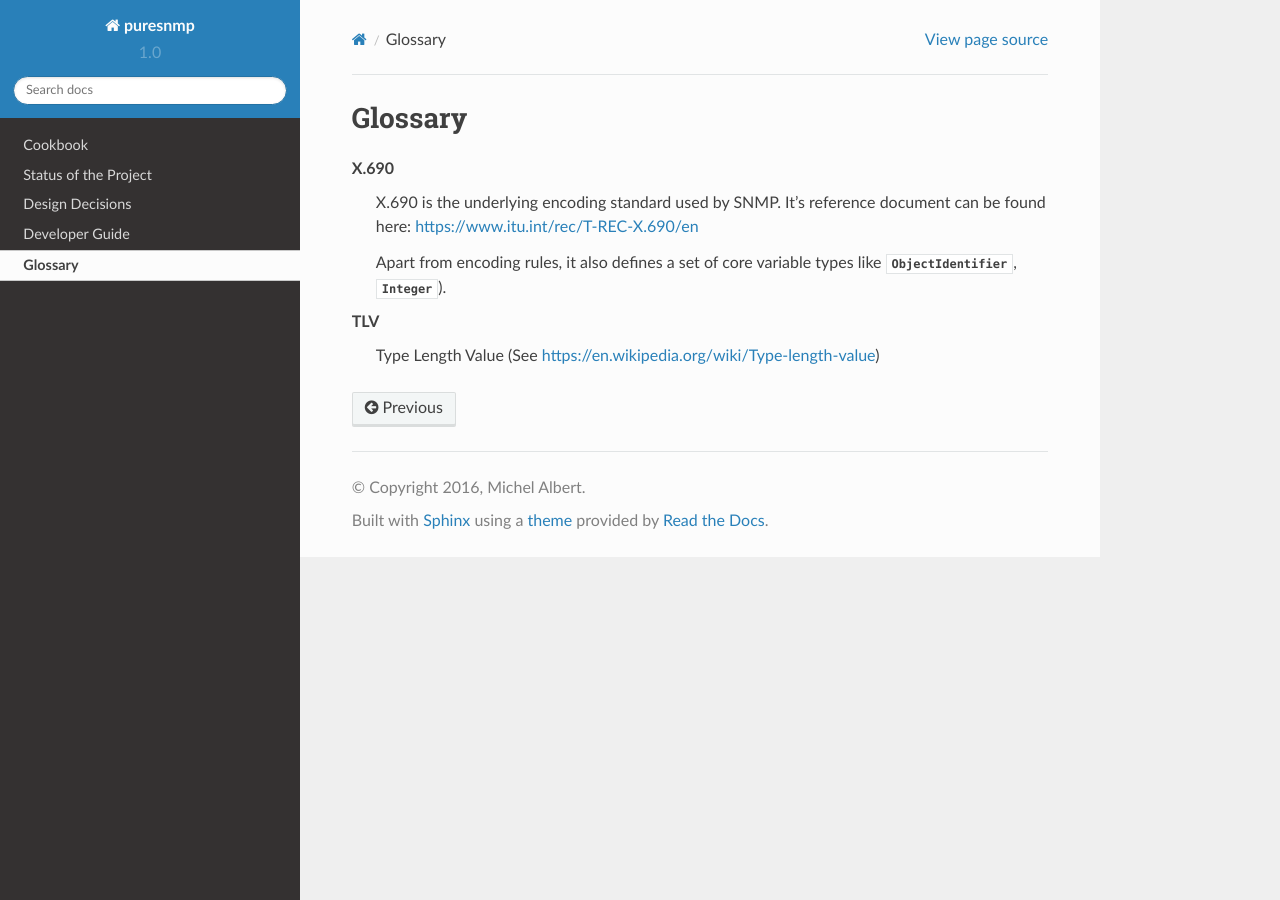
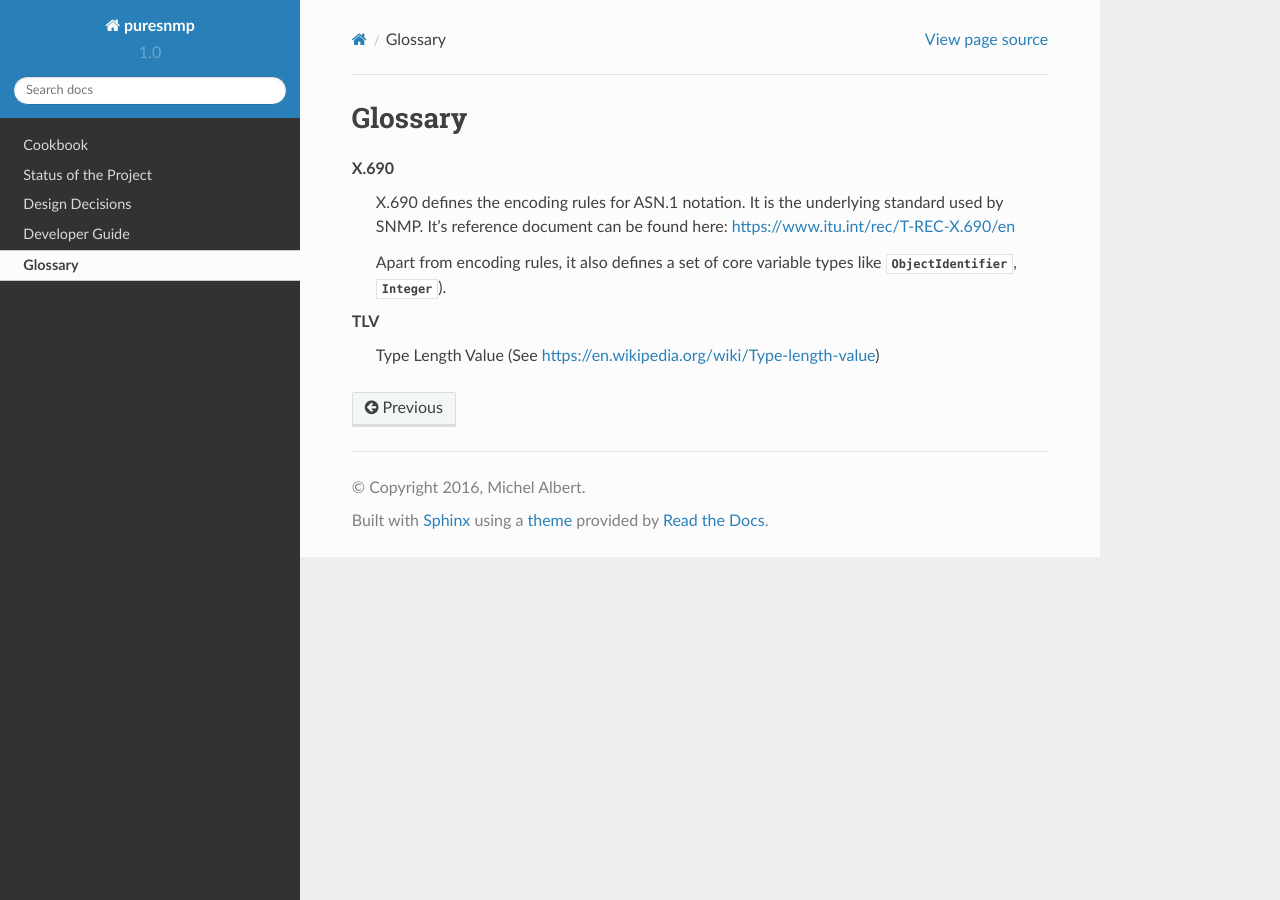
Before and after one commit to exhuma/puresnmp, a Sphinx documentation site: the page built from docs/glossary.rst, in a window 1280 px wide. Built offline with Sphinx 7.4.7 and the Read the Docs theme 2.0.0, drawn with Linux system fonts in a browser that asks for light colours; pages that are not in the unit, such as notebooks, are missing from menus.

```diff
--- a/docs/glossary.rst
+++ b/docs/glossary.rst
@@ -4,8 +4,9 @@ Glossary
 .. glossary::
 
     X.690
-        X.690 is the underlying encoding standard used by SNMP. It's reference
-        document can be found here: https://www.itu.int/rec/T-REC-X.690/en
+        X.690 defines the encoding rules for ASN.1 notation. It is the
+        underlying standard used by SNMP. It's reference document can be found
+        here: https://www.itu.int/rec/T-REC-X.690/en
 
         Apart from encoding rules, it also defines a set of core variable types
         like :py:class:`~puresnmp.x690.types.ObjectIdentifier`,
```
